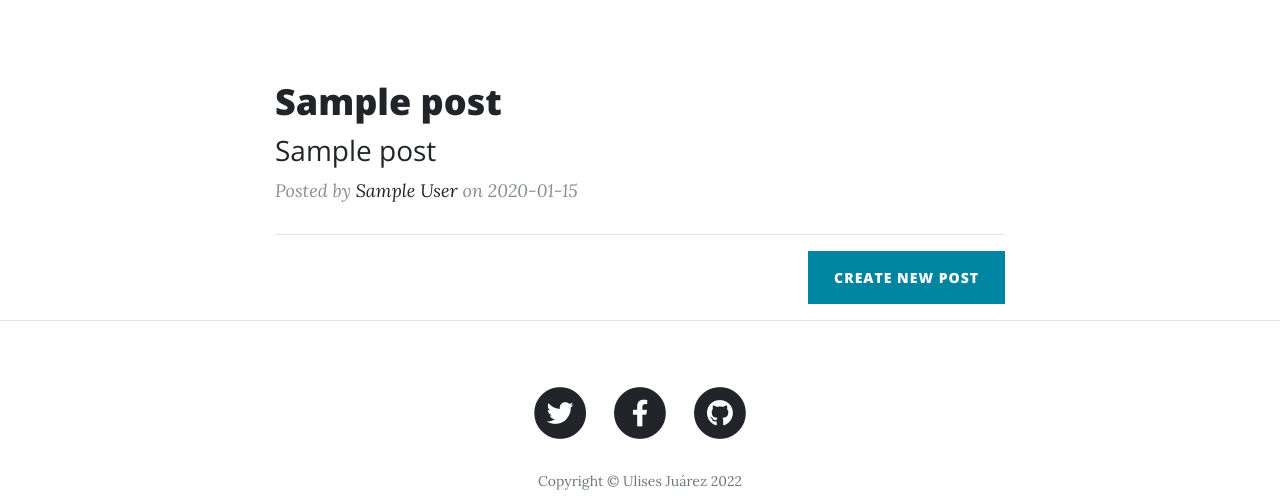
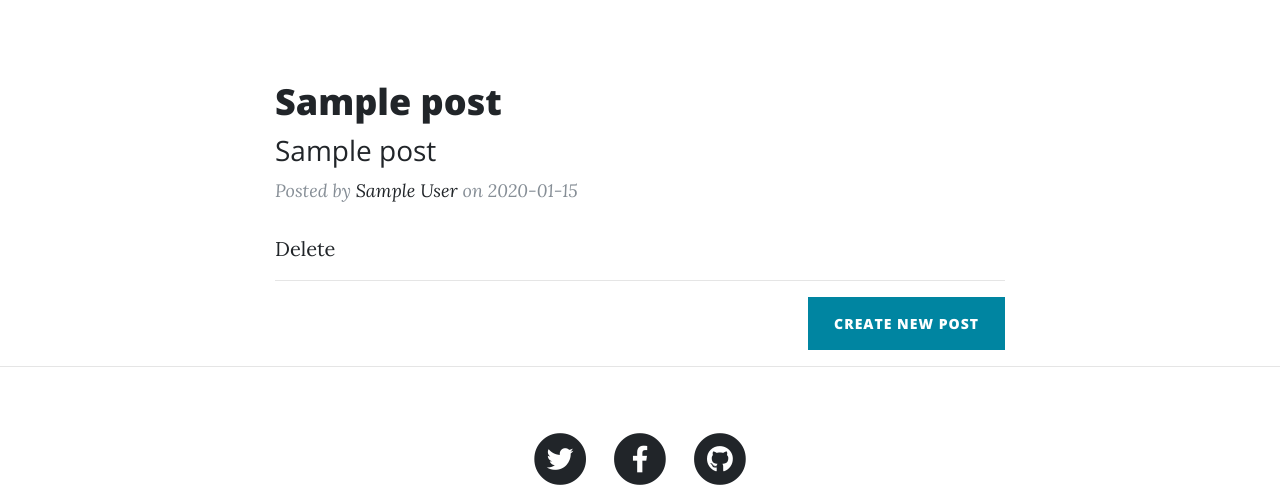
Before and after one commit to UlisesJuarez/Advanced-python-projects, a Flask app: page / in a window 1280 px wide. Shown: the part 532-1033 px from the top of the page. Run offline with Flask 2, Linux system fonts and the light colour scheme; tables that the repository leaves empty hold one stand-in row (values such as "Sample post"); some libraries are stand-ins or nearby versions.

Commit message:
delete blog posts

```diff
--- a/Blog API/main.py
+++ b/Blog API/main.py
@@ -98,6 +98,12 @@ def edit_post(post_id):
         return redirect(url_for("show_post",post_id=post.id))
     return render_template("make-post.html", form=edit_form, is_edit=True)
 
+@app.route("/delete/<int:post_id>")
+def delete_post(post_id):
+    post_to_delete=BlogPost.query.get(post_id)
+    db.session.delete(post_to_delete)
+    db.session.commit()
+    return redirect(url_for("get_all_posts"))
 
 @app.route("/about")
 def about():
--- a/Blog API/templates/index.html
+++ b/Blog API/templates/index.html
@@ -32,6 +32,7 @@
           <p class="post-meta">Posted by
             <a href="#">{{post.author}}</a>
             on {{post.date}}</p>
+            <a href="{{url_for('delete_post',post_id=post.id)}}">Delete</a>
         </div>
         <hr>
         {% endfor %}
```
Also changed, not shown: Blog API/posts.db.
